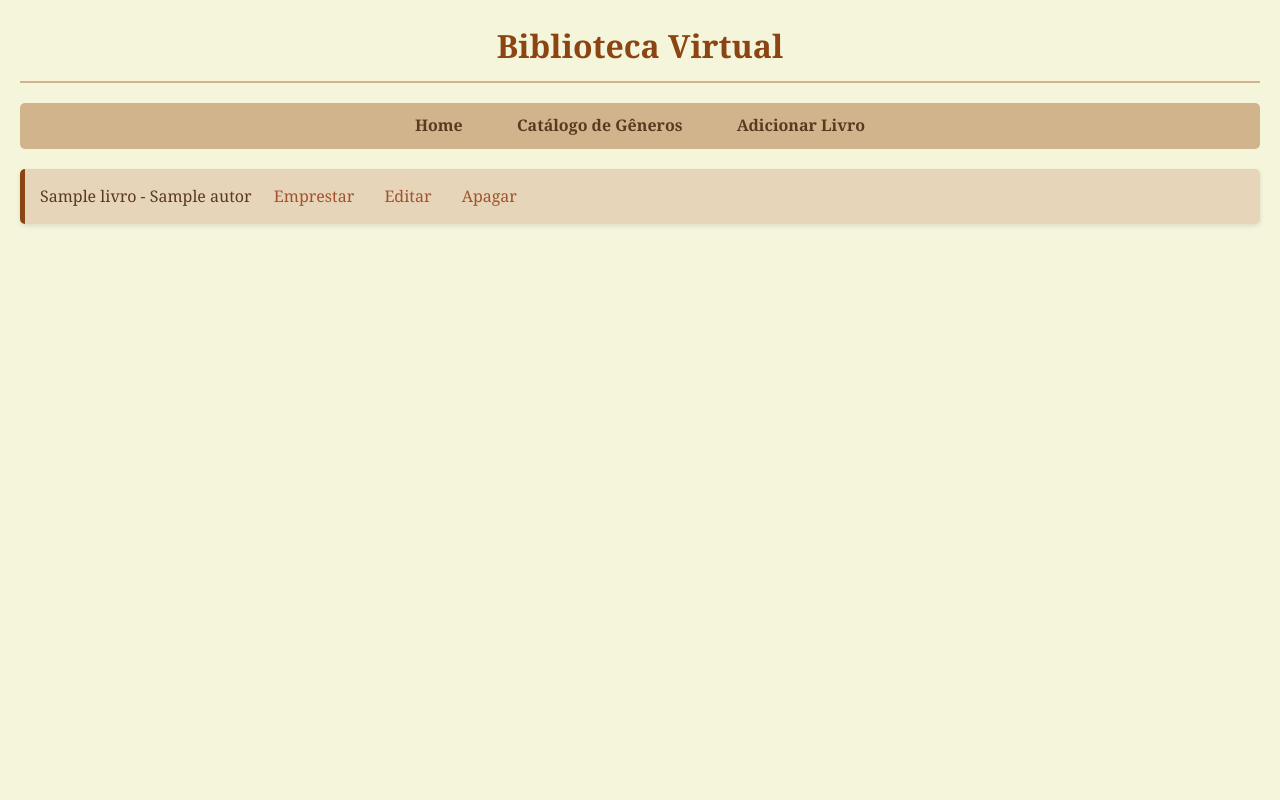
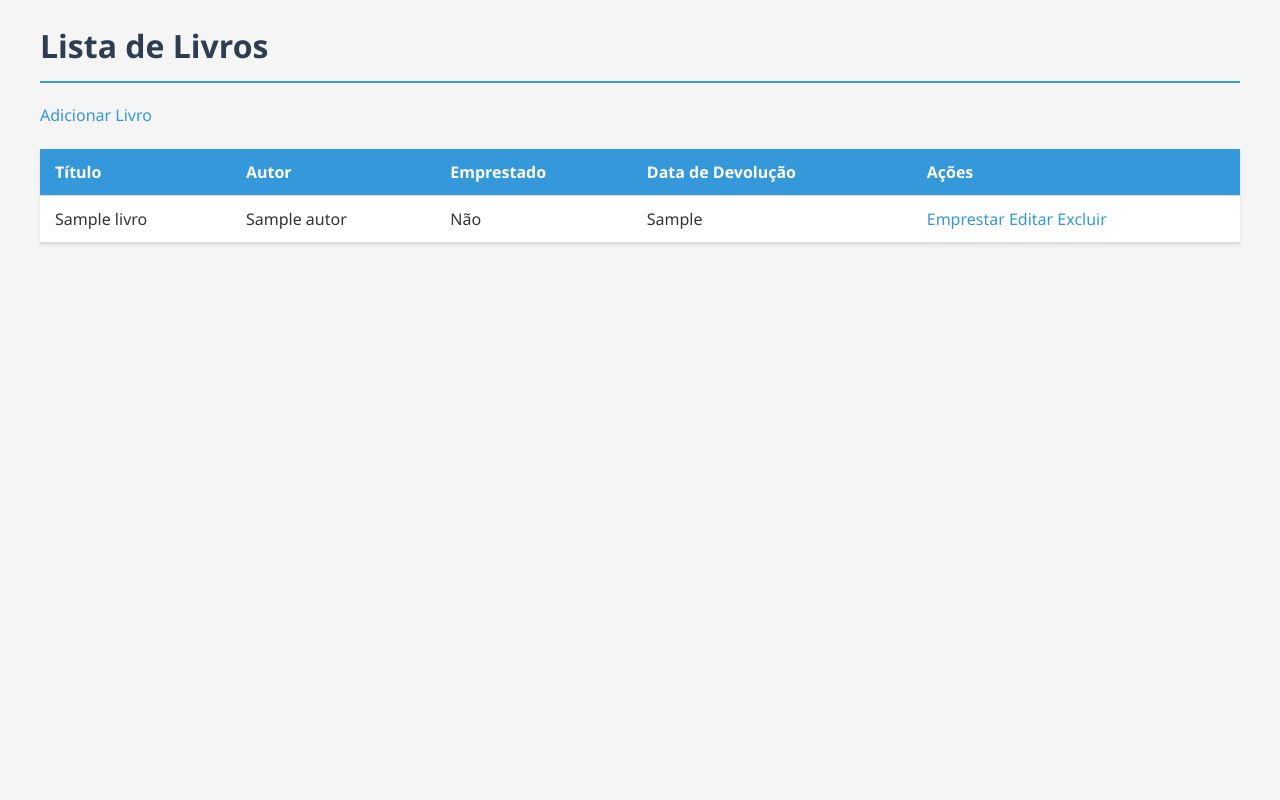
Before and after one commit to MariaGregorutti/Biblioteca-Virtual, a Flask app: template templates/index.html in a window 1280 px wide. Run offline with Flask 3, Linux system fonts and the light colour scheme; the template is opened without the code that fills it: most values are stand-ins (such as "Sample title", 1, 10 or a date in 2020).

Commit message:
Biblioteca virtual 2

```diff
--- a/main.py
+++ b/main.py
@@ -1,13 +1,22 @@
 from flask import Flask, request, redirect, render_template, flash
+from datetime import datetime, timedelta
 
 app = Flask(__name__)
 app.secret_key = "aqui_e_a_minha_chave"
 
 livros = []
 
+
 @app.route('/')
 def index():
+    # Formatar a data de devolução para exibição
+    for livro in livros:
+        if livro['data_devolucao']:
+            livro['data_devolucao_formatada'] = livro['data_devolucao'].strftime('%d/%m/%Y')
+        else:
+            livro['data_devolucao_formatada'] = None
     return render_template('index.html', livros=livros)
+
 
 @app.route('/adicionar_livro', methods=['GET', 'POST'])
 def adicionar_livro():
@@ -25,6 +34,7 @@ def adicionar_livro():
         return redirect('/')
     return render_template('adicionar_livro.html')
 
+
 @app.route('/editar_livro/<int:codigo>', methods=['GET', 'POST'])
 def editar_livro(codigo):
     if request.method == 'POST':
@@ -32,22 +42,31 @@ def editar_livro(codigo):
         autor = request.form['autor']
         livros[codigo]['titulo'] = titulo
         livros[codigo]['autor'] = autor
+
+        # Atualizar a data de devolução se o livro estiver emprestado
+        if livros[codigo]['emprestado']:
+            livros[codigo]['data_devolucao'] = datetime.now() + timedelta(days=7)
+
+        flash('Livro editado com sucesso!')
         return redirect('/')
     return render_template('editar_livro.html', livro=livros[codigo])
+
 
 @app.route('/apagar_livro/<int:codigo>')
 def apagar_livro(codigo):
     del livros[codigo]
     return redirect('/')
 
+
 @app.route('/emprestar_livro/<int:codigo>')
 def emprestar_livro(codigo):
     livro = livros[codigo]
     if not livro['emprestado']:
         livro['emprestado'] = True
-        livro['data_devolucao'] = '7 dias'  # Usando string simples
+        livro['data_devolucao'] = datetime.now() + timedelta(days=7)  # Data de devolução em 7 dias
         flash('Livro emprestado com sucesso!')
     return redirect('/')
+
 
 @app.route('/devolver_livro/<int:codigo>')
 def devolver_livro(codigo):
@@ -58,10 +77,12 @@ def devolver_livro(codigo):
         flash('Livro devolvido com sucesso!')
     return redirect('/')
 
+
 @app.route('/catalogo')
 def catalogo():
     generos = ['Romance', 'Ficção', 'Suspense', 'Fantasia', 'Terror']
     return render_template('catalogo.html', generos=generos)
 
+
 if __name__ == '__main__':
     app.run(debug=True)
--- a/static/style.css
+++ b/static/style.css
@@ -1,114 +1,158 @@
 
+/* General Styles */
 body {
-    font-family: 'Georgia', serif;
-    background-color: #f5f5dc;
-    color: #5a3921;
-    margin: 0;
+    font-family: 'Segoe UI', Tahoma, Geneva, Verdana, sans-serif;
+    line-height: 1.6;
+    color: #333;
+    max-width: 1200px;
+    margin: 0 auto;
     padding: 20px;
-    line-height: 1.6;
+    background-color: #f5f5f5;
 }
 
 h1 {
-    color: #8b4513;
-    text-align: center;
-    border-bottom: 2px solid #d2b48c;
+    color: #2c3e50;
+    border-bottom: 2px solid #3498db;
     padding-bottom: 10px;
     margin-bottom: 20px;
 }
 
-nav {
-    background-color: #d2b48c;
-    padding: 10px;
-    border-radius: 5px;
-    margin-bottom: 20px;
-    text-align: center;
+a {
+    color: #3498db;
+    text-decoration: none;
+    transition: color 0.3s;
 }
 
-nav a {
-    color: #5a3921;
-    text-decoration: none;
-    margin: 0 15px;
+a:hover {
+    color: #2980b9;
+}
+
+/* Table Styles */
+table {
+    width: 100%;
+    border-collapse: collapse;
+    margin: 20px 0;
+    box-shadow: 0 2px 3px rgba(0,0,0,0.1);
+    background-color: white;
+}
+
+th, td {
+    padding: 12px 15px;
+    text-align: left;
+    border-bottom: 1px solid #ddd;
+}
+
+th {
+    background-color: #3498db;
+    color: white;
     font-weight: bold;
-    padding: 5px 10px;
-    border-radius: 3px;
+}
+
+tr:hover {
+    background-color: #f1f9ff;
+}
+
+/* Button and Action Links */
+button, .button {
+    background-color: #3498db;
+    color: white;
+    border: none;
+    padding: 8px 15px;
+    border-radius: 4px;
+    cursor: pointer;
+    font-size: 14px;
     transition: background-color 0.3s;
 }
 
-nav a:hover {
-    background-color: #c19a6b;
-    color: white;
+button:hover, .button:hover {
+    background-color: #2980b9;
 }
 
-ul {
-    list-style-type: none;
-    padding: 0;
+.actions a {
+    margin-right: 10px;
+    padding: 5px 10px;
+    border-radius: 3px;
+    background-color: #f8f9fa;
+    border: 1px solid #ddd;
 }
 
-li {
-    background-color: #e6d5b8;
-    margin-bottom: 10px;
-    padding: 15px;
-    border-radius: 5px;
-    border-left: 5px solid #8b4513;
-    box-shadow: 0 2px 5px rgba(0,0,0,0.1);
+.actions a:hover {
+    background-color: #e9ecef;
 }
 
-a {
-    color: #a0522d;
-    text-decoration: none;
-    margin-left: 10px;
-    padding: 3px 8px;
-    border-radius: 3px;
-    transition: all 0.3s;
-}
-
-a:hover {
-    background-color: #8b4513;
-    color: white;
-}
-
+/* Form Styles */
 form {
-    background-color: #e6d5b8;
+    background-color: white;
     padding: 20px;
     border-radius: 5px;
-    max-width: 500px;
-    margin: 20px auto;
-    box-shadow: 0 2px 5px rgba(0,0,0,0.1);
+    box-shadow: 0 2px 3px rgba(0,0,0,0.1);
+    margin: 20px 0;
+    max-width: 600px;
 }
 
 label {
     display: block;
-    margin-bottom: 8px;
-    color: #5a3921;
+    margin-bottom: 5px;
     font-weight: bold;
 }
 
 input[type="text"] {
     width: 100%;
-    padding: 10px;
+    padding: 8px;
     margin-bottom: 15px;
-    border: 1px solid #d2b48c;
+    border: 1px solid #ddd;
     border-radius: 4px;
-    background-color: #f9f4e8;
+    box-sizing: border-box;
 }
 
-button {
-    background-color: #8b4513;
-    color: white;
-    border: none;
-    padding: 10px 20px;
-    border-radius: 4px;
-    cursor: pointer;
-    font-size: 16px;
-    transition: background-color 0.3s;
+/* List Styles */
+ul {
+    list-style-type: none;
+    padding: 0;
+    background-color: white;
+    box-shadow: 0 2px 3px rgba(0,0,0,0.1);
+    padding: 20px;
+    border-radius: 5px;
 }
 
-button:hover {
-    background-color: #5a3921;
+li {
+    padding: 8px 0;
+    border-bottom: 1px solid #eee;
 }
 
+li:last-child {
+    border-bottom: none;
+}
 
-li[data-emprestado="true"] {
-    background-color: #f0e0c0;
-    border-left-color: #cd853f;
+/* Utility Classes */
+.container {
+    max-width: 1200px;
+    margin: 0 auto;
+    padding: 0 20px;
 }
+
+.back-link {
+    display: inline-block;
+    margin-top: 20px;
+    padding: 8px 15px;
+    background-color: #6c757d;
+    color: white;
+    border-radius: 4px;
+}
+
+.back-link:hover {
+    background-color: #5a6268;
+    color: white;
+}
+
+/* Responsive Design */
+@media (max-width: 768px) {
+    table {
+        display: block;
+        overflow-x: auto;
+    }
+
+    th, td {
+        padding: 8px 10px;
+    }
+}
--- a/templates/index.html
+++ b/templates/index.html
@@ -1,32 +1,44 @@
+
 
 <html lang="pt-BR">
 <head>
     <meta charset="UTF-8">
     <meta name="viewport" content="width=device-width, initial-scale=1.0">
-    <title>Biblioteca Virtual</title>
+    <title>Biblioteca</title>
     <link rel="stylesheet" href="/static/style.css">
 </head>
 <body>
-    <h1>Biblioteca Virtual</h1>
-    <nav>
-        <a href="/">Home</a>
-        <a href="/catalogo">Catálogo de Gêneros</a>
-        <a href="/adicionar_livro">Adicionar Livro</a>
-    </nav>
-    <ul>
-        {% for livro in livros %}
-            <li>
-                {{ livro.titulo }} - {{ livro.autor }}
-                {% if livro.emprestado %}
-                    (Emprestado)
-                    <a href="/devolver_livro/{{ loop.index0 }}">Devolver</a>
-                {% else %}
-                    <a href="/emprestar_livro/{{ loop.index0 }}">Emprestar</a>
-                {% endif %}
-                <a href="/editar_livro/{{ loop.index0 }}">Editar</a>
-                <a href="/apagar_livro/{{ loop.index0 }}">Apagar</a>
-            </li>
-        {% endfor %}
-    </ul>
+
+<h1>Lista de Livros</h1>
+
+<a href="{{ url_for('adicionar_livro') }}">Adicionar Livro</a>
+
+<table>
+    <tr>
+        <th>Título</th>
+        <th>Autor</th>
+        <th>Emprestado</th>
+        <th>Data de Devolução</th>
+        <th>Ações</th>
+    </tr>
+    {% for livro in livros %}
+    <tr>
+        <td>{{ livro.titulo }}</td>
+        <td>{{ livro.autor }}</td>
+        <td>{{ 'Sim' if livro.emprestado else 'Não' }}</td>
+        <td>{{ livro.data_devolucao_formatada or 'N/A' }}</td>
+        <td>
+            {% if not livro.emprestado %}
+            <a href="{{ url_for('emprestar_livro', codigo=loop.index0) }}">Emprestar</a>
+            {% else %}
+            <a href="{{ url_for('devolver_livro', codigo=loop.index0) }}">Devolver</a>
+            {% endif %}
+            <a href="{{ url_for('editar_livro', codigo=loop.index0) }}">Editar</a>
+            <a href="{{ url_for('apagar_livro', codigo=loop.index0) }}">Excluir</a>
+        </td>
+    </tr>
+    {% endfor %}
+</table>
+
 </body>
 </html>
```
Also changed, not shown: templates/adicionar_livro.html (+10 -9 lines), templates/catalogo.html (+13 -13 lines), templates/editar_livro.html (+9 -8 lines).
